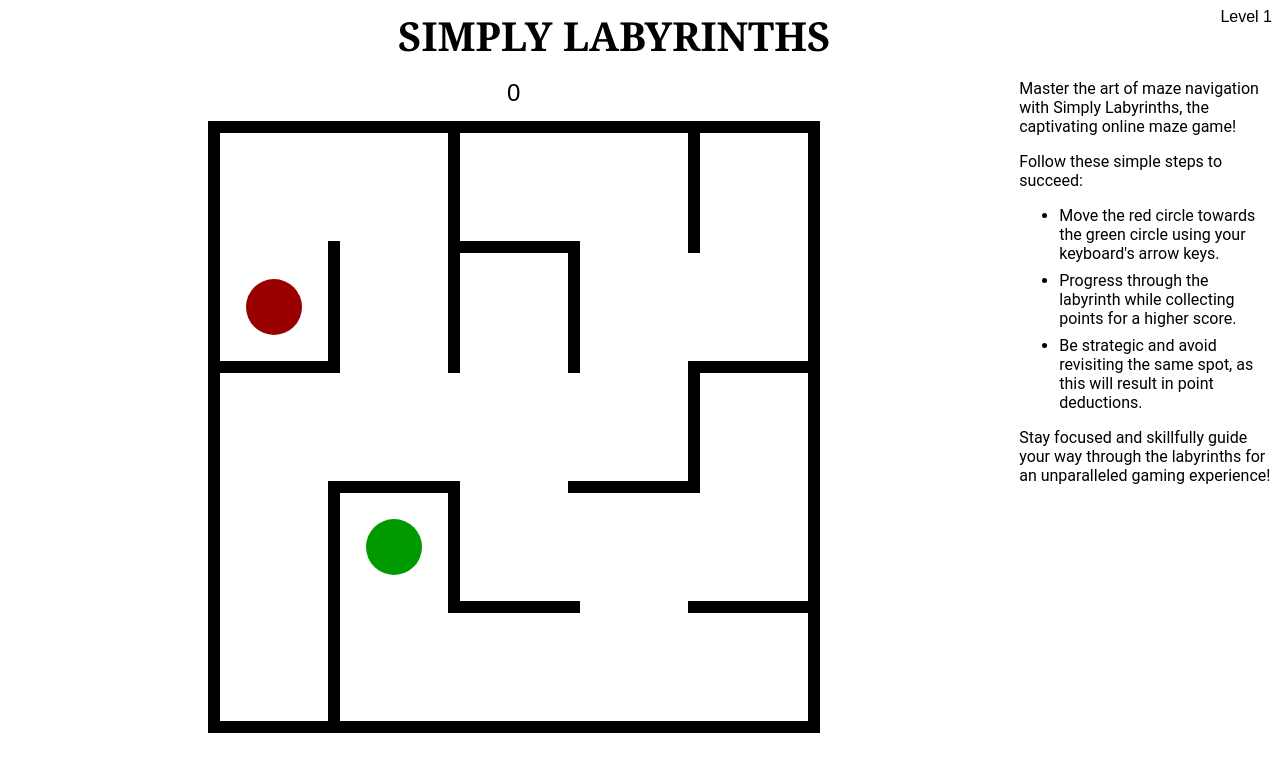
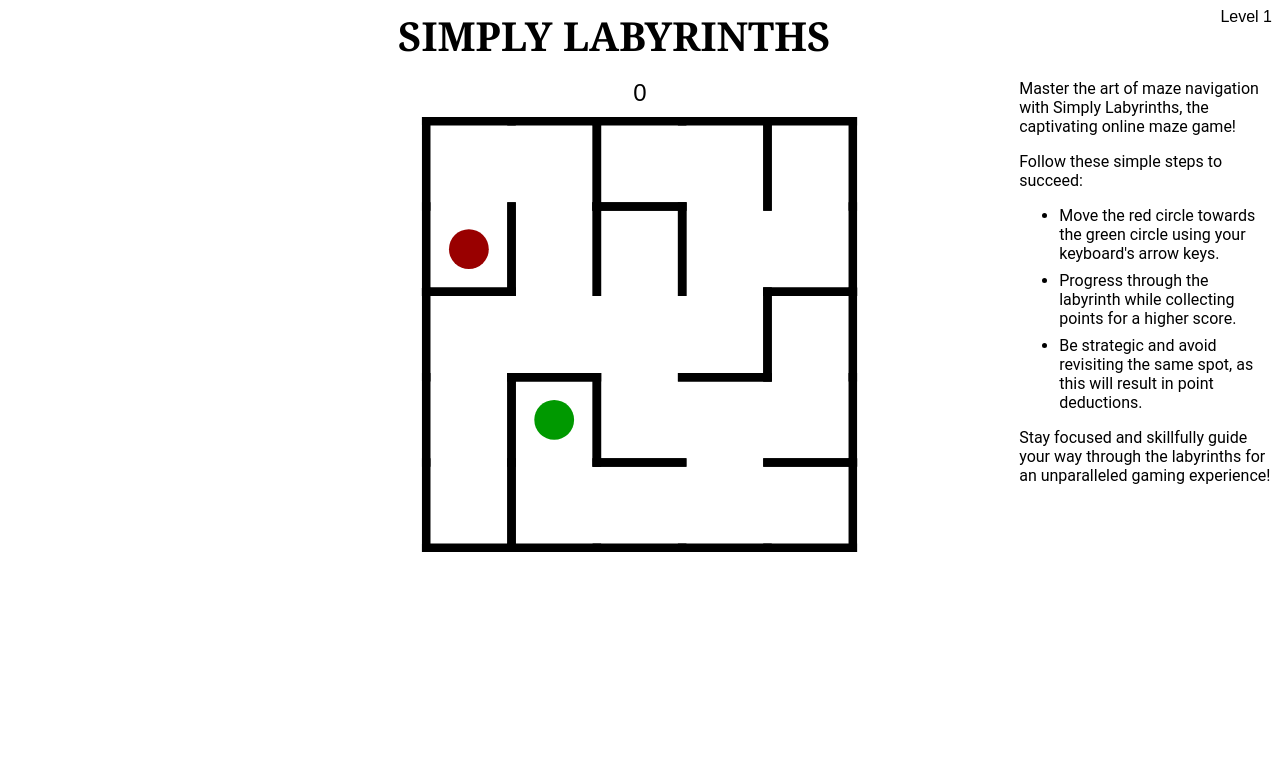
Before and after one commit to amypellegrini/simply-labyrinths-web, a SvelteKit app: page / in a window 1280 px wide. Shown: the top 772 px of the page. Built offline with nearby package versions, Linux system fonts and the light colour scheme.

Commit message:
fix: styling and layout

```diff
--- a/src/routes/+page.svelte
+++ b/src/routes/+page.svelte
@@ -87,7 +87,8 @@
 <svelte:window on:keydown={onKeyDown} />
 
 <div class="main">
-	<div />
+	<div class="aside" />
+
 	<div class="main-body">
 		<div class="score-info">
 			<div class="aside" />
@@ -276,13 +277,15 @@
 		margin-top: 1rem;
 	}
 
-	@media (min-width: 361px) {
+	@media (min-width: 640px) {
+		.xs-mt-1 {
+			margin-top: unset;
+		}
+	}
+
+	@media (min-width: 1025px) {
 		h1 {
 			font-size: 2.5rem;
-		}
-
-		.xs-mt-1 {
-			margin-top: unset;
 		}
 
 		.main {
@@ -291,7 +294,7 @@
 		}
 
 		.maze {
-			height: 80vh;
+			width: 60%;
 		}
 
 		.score {
@@ -308,7 +311,6 @@
 		.score-info {
 			display: flex;
 			justify-content: space-between;
-			width: 75vh;
 			margin: 0 auto;
 		}
 
```
